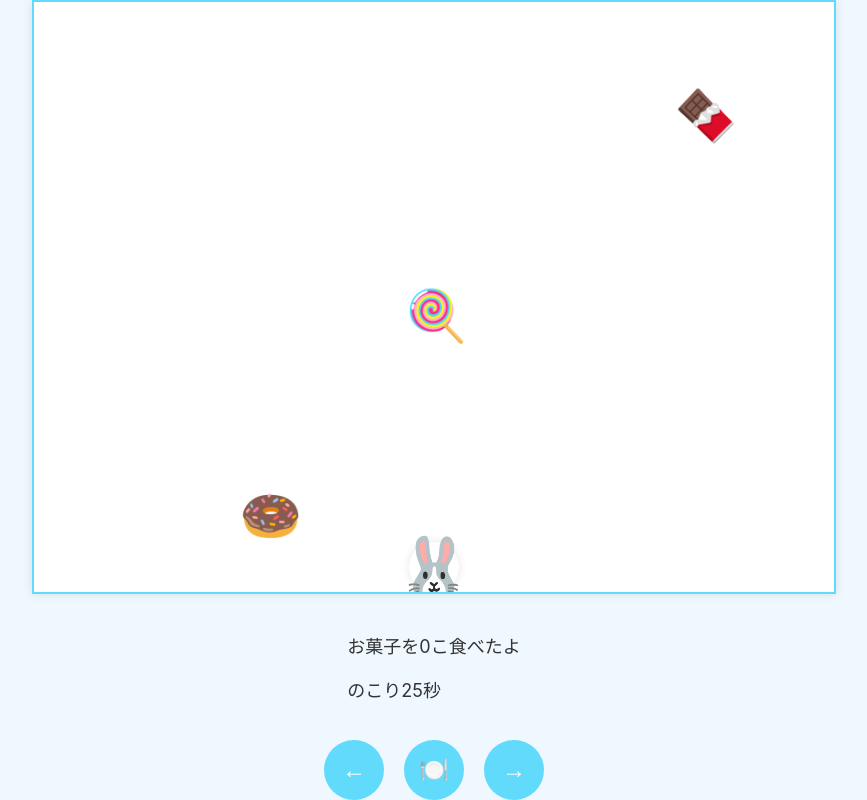
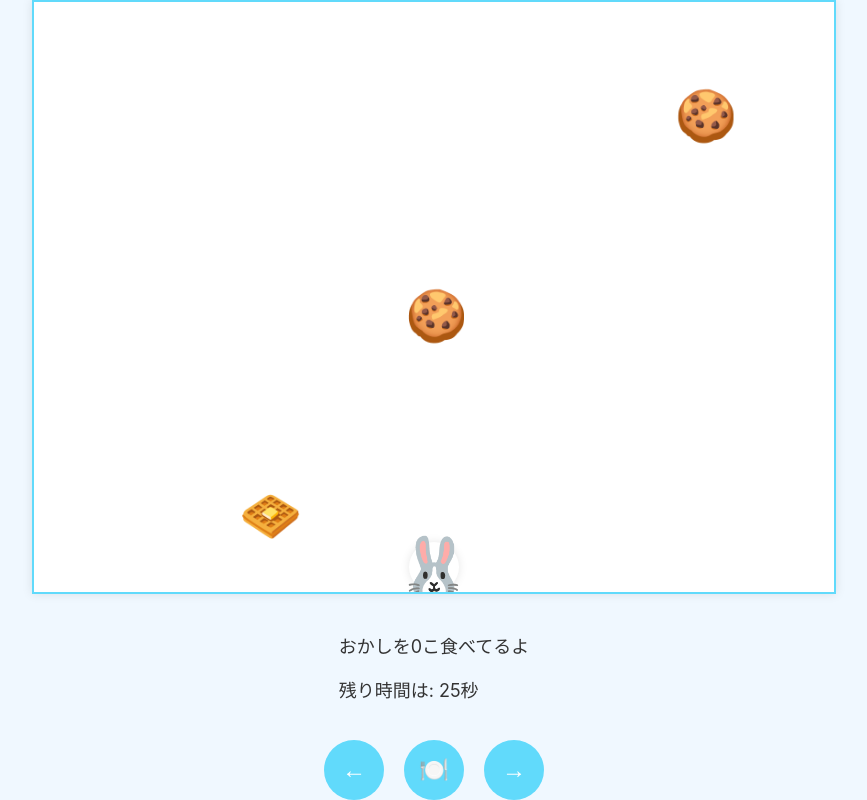
Before and after one commit to torusk/minigame, a React (Create React App) app: page / in a window 1280 px wide. Shown: the whole page, without its empty margins (206-1073 px from the left). Built offline with nearby package versions, Linux system fonts and the light colour scheme.

Commit message:
カロリー計算追加

```diff
--- a/src/App.js
+++ b/src/App.js
@@ -9,12 +9,23 @@ function App() {
   const [gameOver, setGameOver] = useState(false);
   const [score, setScore] = useState(0);
 
-  const { playerX, enemies, plates, timeLeft, movePlayer, shootPlate } =
-    useGameLoop(setGameOver, setScore);
+  const {
+    playerX,
+    enemies,
+    plates,
+    timeLeft,
+    totalCalories,
+    movePlayer,
+    shootPlate,
+  } = useGameLoop(setGameOver, setScore);
 
   if (gameOver) {
     return (
-      <GameOver score={score} onRestart={() => window.location.reload()} />
+      <GameOver
+        score={score}
+        totalCalories={totalCalories}
+        onRestart={() => window.location.reload()}
+      />
     );
   }
 
@@ -27,6 +38,7 @@ function App() {
       plates={plates}
       score={score}
       timeLeft={timeLeft}
+      totalCalories={totalCalories}
       onMovePlayer={movePlayer}
       onShootPlate={shootPlate}
     />
--- a/src/components/Enemy.js
+++ b/src/components/Enemy.js
@@ -1,7 +1,5 @@
 import React from "react";
-import { ENEMY_SIZE } from "../constants";
-
-const candyEmojis = ["🍬", "🍭", "🍫", "🍪", "🧁", "🍩"];
+import { ENEMY_SIZE, CANDY_TYPES } from "../constants";
 
 function Enemy({ x, y, type }) {
   return (
@@ -19,7 +17,7 @@ function Enemy({ x, y, type }) {
         fontSize: "50px",
       }}
     >
-      {candyEmojis[type]}
+      {CANDY_TYPES[type].emoji}
     </div>
   );
 }
--- a/src/components/GameInfo.js
+++ b/src/components/GameInfo.js
@@ -1,10 +1,10 @@
 import React from "react";
 
-function GameInfo({ score, timeLeft }) {
+function GameInfo({ score, timeLeft, totalCalories }) {
   return (
     <div className="game-info">
-      <p>お菓子を{score}こ食べたよ</p>
-      <p> のこり{timeLeft}秒</p>
+      <p>おかしを{score}こ食べてるよ</p>
+      <p>残り時間は: {Math.ceil(timeLeft)}秒</p>
     </div>
   );
 }
--- a/src/components/GameOver.js
+++ b/src/components/GameOver.js
@@ -1,10 +1,18 @@
 import React from "react";
+import { calculateExercise } from "../utils/calorieUtils";
 
-function GameOver({ score, onRestart }) {
+function GameOver({ score, totalCalories, onRestart }) {
+  const exerciseEquivalent = calculateExercise(totalCalories);
+
   return (
     <div className="game-over">
-      <h1>〜🐰おしまい🍩〜</h1>
-      <p>すごい！おやつを{score}こも食べたよ！！</p>
+      <h1>🍰おしまい🍩</h1>
+      <p>おなかいっぱいだね！おかしを全部で{score}こも食べたよ！</p>
+      <p>
+        全部でなんと{totalCalories}カロリー分も食べちゃったね。
+        このカロリーを消費するには・・・
+      </p>
+      <p>{exerciseEquivalent}すればOKだよ。がんばろう！</p>
       <button onClick={onRestart}>もう一度あそぶ</button>
     </div>
   );
--- a/src/constants.js
+++ b/src/constants.js
@@ -4,3 +4,33 @@ export const PLAYER_WIDTH = 50;
 export const PLAYER_HEIGHT = 50;
 export const ENEMY_SIZE = 30;
 export const PLATE_SIZE = 30;
+
+// ... 既存の定数 ...
+
+export const CANDY_TYPES = [
+  { emoji: "🍬", calories: 20 },
+  { emoji: "🍭", calories: 25 },
+  { emoji: "🍫", calories: 30 },
+  { emoji: "🍪", calories: 50 },
+  { emoji: "🧁", calories: 150 },
+  { emoji: "🍩", calories: 200 },
+  { emoji: "🍰", calories: 20 },
+  { emoji: "🍨", calories: 25 },
+  { emoji: "🥮", calories: 30 },
+  { emoji: "🧇", calories: 50 },
+  { emoji: "🍘", calories: 150 },
+];
+
+// ... 既存の定数 ...
+
+// ... 他の定数 ...
+
+export const EXERCISE_EQUIVALENTS = [
+  { calories: 100, exercise: "10分のジョギング" },
+  { calories: 200, exercise: "20分の水泳" },
+  { calories: 300, exercise: "30分のサイクリング" },
+  { calories: 500, exercise: "1時間のテニス" },
+  { calories: 1000, exercise: "2時間のハイキング" },
+];
+
+// ... 他の定数 ...
--- a/src/hooks/useGameLoop.js
+++ b/src/hooks/useGameLoop.js
@@ -6,6 +6,7 @@ import {
   PLAYER_HEIGHT,
   ENEMY_SIZE,
   PLATE_SIZE,
+  CANDY_TYPES,
 } from "../constants";
 
 function useGameLoop(setGameOver, setScore) {
@@ -13,6 +14,7 @@ function useGameLoop(setGameOver, setScore) {
   const [enemies, setEnemies] = useState([]);
   const [plates, setPlates] = useState([]);
   const [timeLeft, setTimeLeft] = useState(30);
+  const [totalCalories, setTotalCalories] = useState(0);
 
   const movePlayer = useCallback((direction) => {
     setPlayerX((prevX) => {
@@ -60,6 +62,9 @@ function useGameLoop(setGameOver, setScore) {
 
           if (collisionWithPlate) {
             setScore((prevScore) => prevScore + 1);
+            setTotalCalories(
+              (prevCalories) => prevCalories + CANDY_TYPES[enemy.type].calories
+            );
             return false;
           }
           return true;
@@ -86,7 +91,7 @@ function useGameLoop(setGameOver, setScore) {
         {
           x: Math.random() * (GAME_WIDTH - ENEMY_SIZE),
           y: 0,
-          type: Math.floor(Math.random() * 6),
+          type: Math.floor(Math.random() * CANDY_TYPES.length),
         },
       ]);
     };
@@ -95,7 +100,15 @@ function useGameLoop(setGameOver, setScore) {
     return () => clearInterval(enemySpawner);
   }, []);
 
-  return { playerX, enemies, plates, timeLeft, movePlayer, shootPlate };
+  return {
+    playerX,
+    enemies,
+    plates,
+    timeLeft,
+    totalCalories,
+    movePlayer,
+    shootPlate,
+  };
 }
 
 export default useGameLoop;
--- /dev/null
+++ b/src/utils/calorieUtils.js
@@ -0,0 +1,17 @@
+import { EXERCISE_EQUIVALENTS } from "../constants";
+
+export function calculateExercise(calories) {
+  for (let i = 0; i < EXERCISE_EQUIVALENTS.length; i++) {
+    const { calories: exerciseCalories, exercise } = EXERCISE_EQUIVALENTS[i];
+    if (calories <= exerciseCalories) {
+      const count = Math.ceil(calories / exerciseCalories);
+      return `${count}回の${exercise}`;
+    }
+  }
+
+  // If calories exceed the highest exercise equivalent
+  const { calories: highestCalories, exercise } =
+    EXERCISE_EQUIVALENTS[EXERCISE_EQUIVALENTS.length - 1];
+  const count = Math.ceil(calories / highestCalories);
+  return `${count}回の${exercise}`;
+}
```
